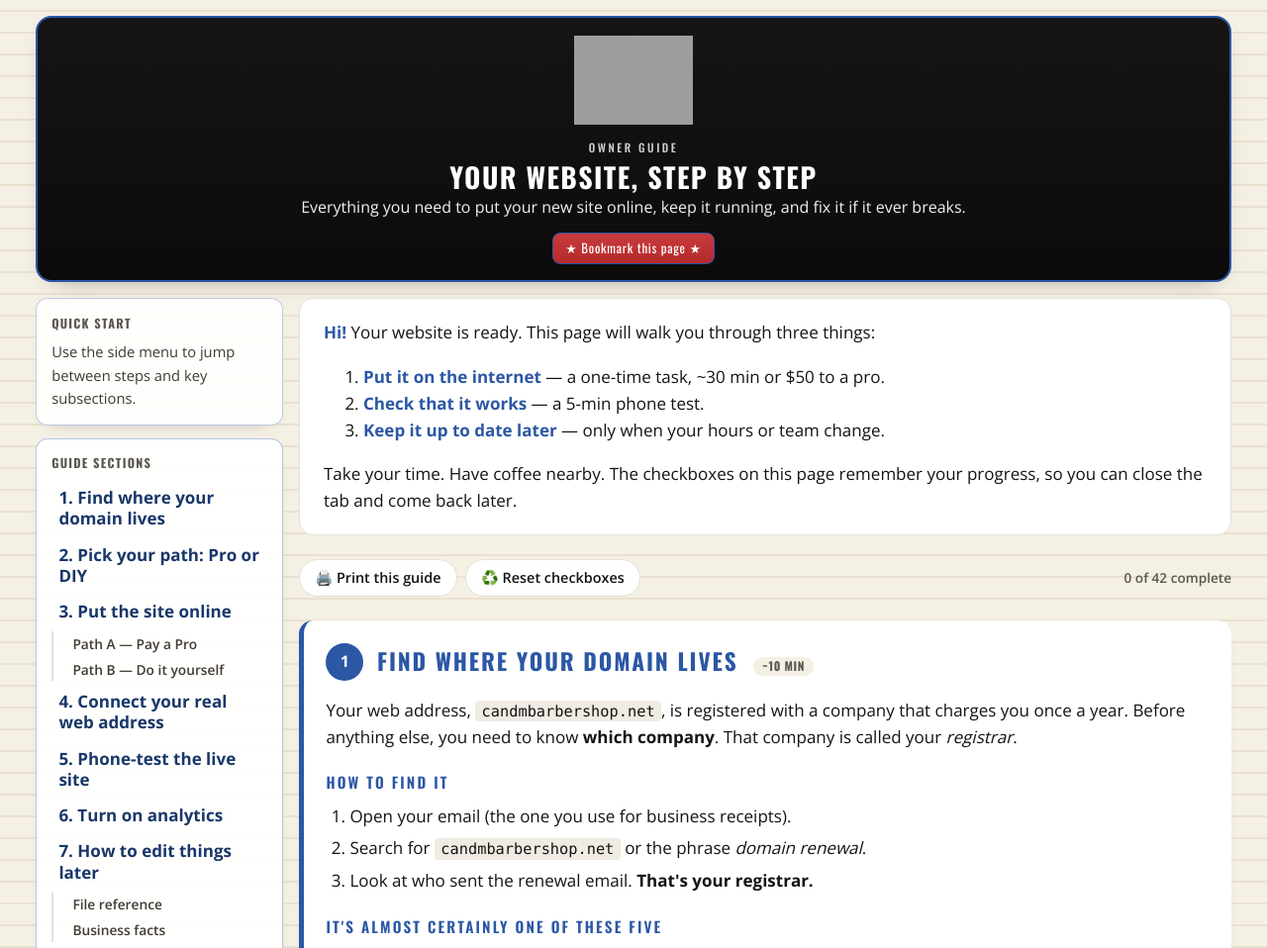
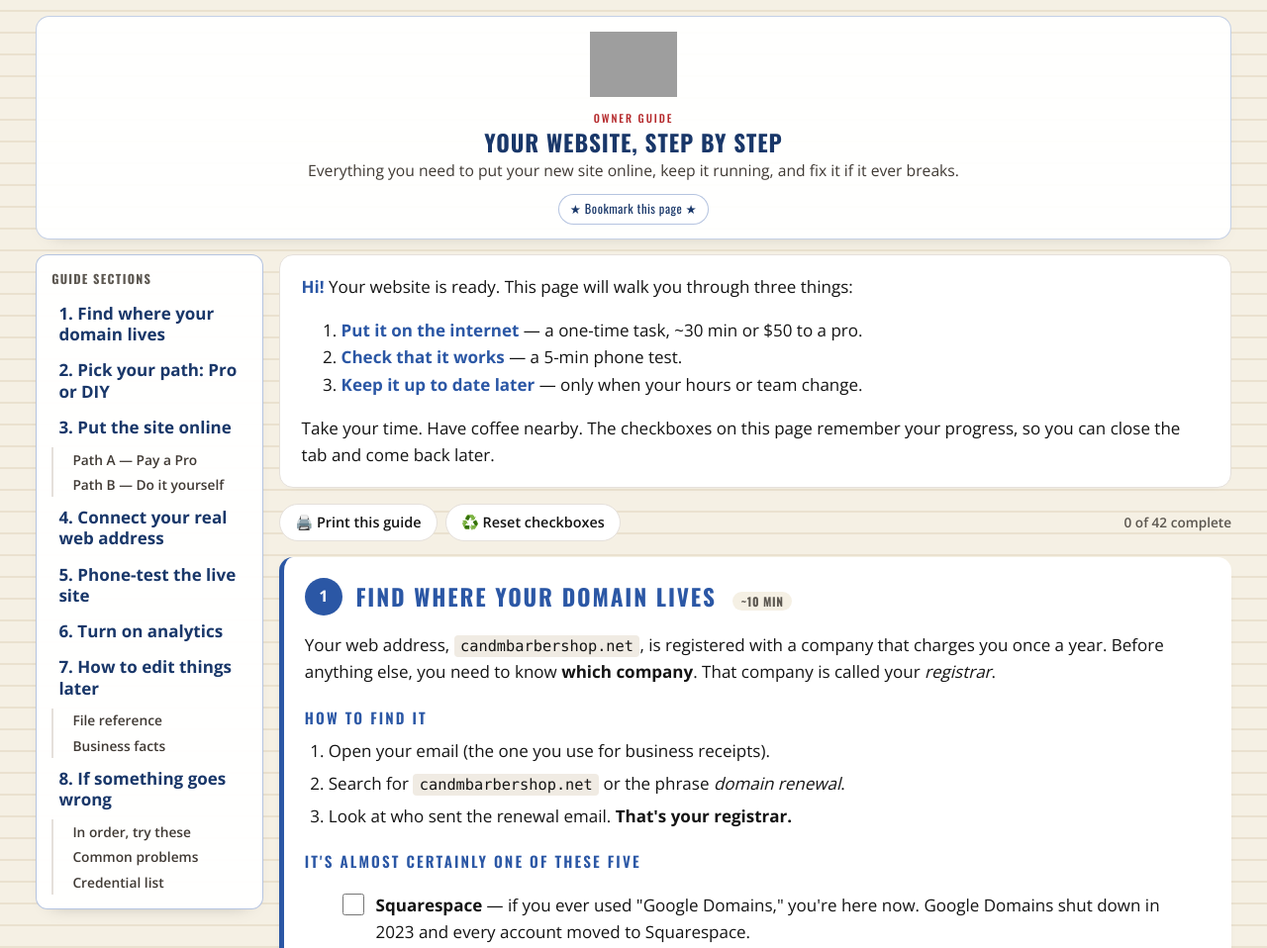
Before and after one commit to t-granlund/c-and-m-barbershop-website, a website: page guide/index.html in a window 1280 px wide. Shown: the top 958 px of the page at 99% size. Drawn offline with Linux system fonts and the light colour scheme; grey boxes are pictures that could not be loaded.

Commit message:
fix: simplify guide into cleaner docs-style layout
Final refinement pass on /guide/:
- replace the heavy dark hero treatment with a compact light header card
- remove the redundant quick-start block from the sidebar
- keep the nested sidebar navigation, but make it calmer and more docs-like
- tighten spacing, shadows, and overall visual rhythm
- preserve branding without turning the guide into a second homepage

Validated after the cleanup: 136 Playwright tests passing.

```diff
--- a/guide/index.html
+++ b/guide/index.html
@@ -78,38 +78,41 @@
 
     /* ---------- Top banner ---------- */
     .banner {
-      background: linear-gradient(180deg, #151515 0%, #0B0B0B 100%);
-      color: var(--white);
-      border-radius: 16px;
-      padding: 1.1rem 1.25rem 1rem;
-      margin: 0 0 1rem;
+      background: rgba(255,255,255,0.94);
+      color: var(--charcoal);
+      border-radius: 14px;
+      padding: 0.95rem 1.15rem 0.9rem;
+      margin: 0 0 0.9rem;
       text-align: center;
-      border: 2px solid var(--navy);
-      box-shadow: 0 10px 24px -18px rgba(0,0,0,0.6);
+      border: 1px solid rgba(43, 87, 165, 0.28);
+      box-shadow: 0 8px 18px -16px rgba(0,0,0,0.35);
     }
     .banner h1 {
-      margin: 0 0 0.25rem;
-      font-size: 1.75rem;
+      margin: 0 0 0.2rem;
+      font-size: 1.45rem;
       font-weight: 700;
-      letter-spacing: 0.05em;
+      letter-spacing: 0.04em;
       text-transform: uppercase;
       line-height: 1.05;
+      color: var(--navy-dark);
     }
     .banner .welcome {
       margin: 0 auto;
-      max-width: 52rem;
-      font-size: 1rem;
-      opacity: 0.94;
+      max-width: 48rem;
+      font-size: 0.98rem;
+      color: var(--charcoal-soft);
     }
     .banner .stamp {
-      margin-top: 0.8rem;
+      margin-top: 0.7rem;
       display: inline-block;
-      background: linear-gradient(180deg, var(--red-hot) 0%, var(--red) 100%);
-      border: 1px solid var(--navy);
-      padding: 0.3rem 0.75rem;
-      border-radius: 8px;
-      font-size: 0.8rem;
-      letter-spacing: 0.06em;
+      background: var(--white);
+      color: var(--navy-dark);
+      border: 1px solid rgba(43, 87, 165, 0.35);
+      padding: 0.28rem 0.7rem;
+      border-radius: 999px;
+      font-size: 0.78rem;
+      letter-spacing: 0.04em;
+      box-shadow: none;
     }
 
     /* ---------- Intro card ---------- */
@@ -117,8 +120,9 @@
       background: var(--white);
       border: 1px solid var(--border);
       border-radius: 14px;
-      padding: 1.25rem 1.5rem;
-      margin: 0 0 1.5rem;
+      padding: 1.15rem 1.35rem;
+      margin: 0 0 1rem;
+      box-shadow: 0 4px 14px -12px rgba(0,0,0,0.18);
     }
     .intro p { margin: 0 0 0.6rem; }
     .intro p:last-child { margin-bottom: 0; }
@@ -129,7 +133,7 @@
       display: flex;
       gap: 0.5rem;
       flex-wrap: wrap;
-      margin: 0 0 1.5rem;
+      margin: 0 0 1rem;
     }
     .toolbar button {
       background: var(--white);
@@ -216,9 +220,9 @@
     .step {
       background: var(--white);
       border-radius: 14px;
-      padding: 1.4rem 1.4rem 1.15rem;
-      margin: 0 0 1rem;
-      box-shadow: 0 4px 16px -10px rgba(27, 54, 93, 0.16);
+      padding: 1.3rem 1.3rem 1.05rem;
+      margin: 0 0 0.9rem;
+      box-shadow: 0 4px 16px -10px rgba(27, 54, 93, 0.14);
       border-left: 5px solid var(--red);
     }
     .step.navy { border-left-color: var(--navy); }
@@ -480,7 +484,7 @@
     /* ---------- Guide shell + sidebar nav ---------- */
     .guide-shell {
       display: grid;
-      grid-template-columns: 250px minmax(0, 1fr);
+      grid-template-columns: 230px minmax(0, 1fr);
       gap: 1rem;
       align-items: start;
     }
@@ -547,26 +551,7 @@
       background: var(--navy-soft);
       text-decoration: none;
     }
-    .sidebar-card {
-      background: rgba(255,255,255,0.88);
-      color: var(--charcoal);
-      border: 1px solid rgba(43, 87, 165, 0.3);
-      border-radius: 12px;
-      padding: 0.9rem 0.95rem;
-      box-shadow: 0 8px 18px -16px rgba(0,0,0,0.45);
-    }
-    .sidebar-card h2 {
-      margin: 0 0 0.45rem;
-      font-size: 0.78rem;
-      letter-spacing: 0.1em;
-      text-transform: uppercase;
-      color: var(--muted);
-    }
-    .sidebar-card p {
-      margin: 0;
-      font-size: 0.92rem;
-      color: var(--charcoal-soft);
-    }
+    .sidebar-card { display: none; }
 
     /* ---------- Footer ---------- */
     .footer {
@@ -616,12 +601,13 @@
       .guide-shell { grid-template-columns: 1fr; }
       .guide-sidebar { position: static; }
       .sidebar-card { display: none; }
+      .toc { margin-bottom: 0.8rem; }
     }
 
     @media (max-width: 600px) {
       body { padding: 1rem 0.9rem 3rem; font-size: 16px; }
-      .banner { padding: 1.4rem 1rem; }
-      .banner h1 { font-size: 1.5rem; }
+      .banner { padding: 0.95rem 0.9rem 0.9rem; }
+      .banner h1 { font-size: 1.28rem; }
       .paths { grid-template-columns: 1fr; }
       .step { padding: 1.2rem 1.1rem 1rem; }
       .step h2 { font-size: 1.15rem; }
@@ -649,8 +635,8 @@
        back to the main site. */
     .banner .logo {
       display: block;
-      width: 120px;
-      margin: 0 auto 0.55rem;
+      width: 88px;
+      margin: 0 auto 0.35rem;
     }
     .banner .logo img { width: 100%; height: auto; display: block; }
 
@@ -659,12 +645,12 @@
     .banner .eyebrow {
       display: inline-block;
       font-family: var(--font-display);
-      font-size: 0.72rem;
+      font-size: 0.68rem;
       font-weight: 500;
-      letter-spacing: 0.22em;
+      letter-spacing: 0.18em;
       text-transform: uppercase;
-      opacity: 0.8;
-      margin-bottom: 0.3rem;
+      color: var(--red);
+      margin-bottom: 0.25rem;
     }
   </style>
 </head>
```
